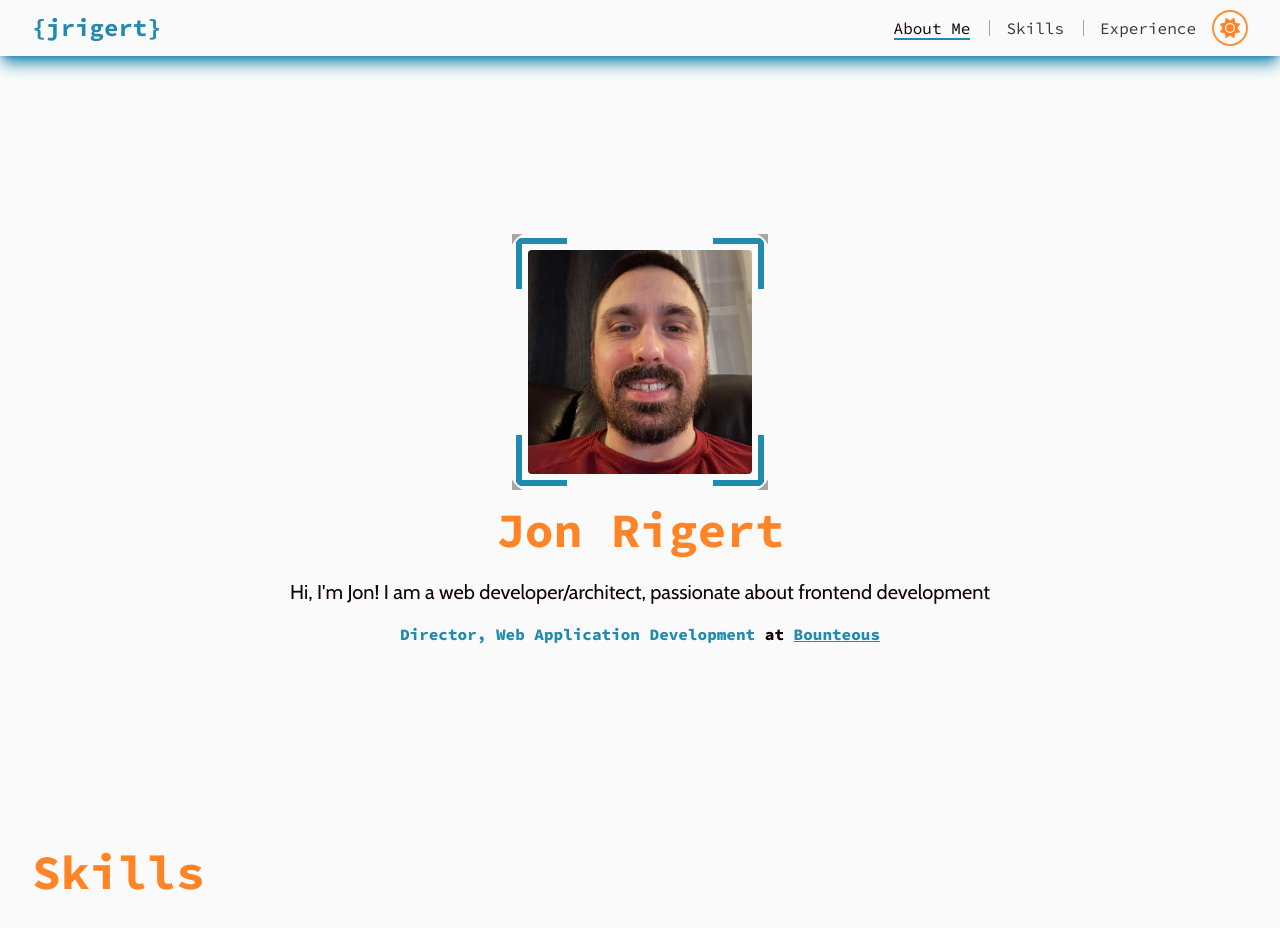
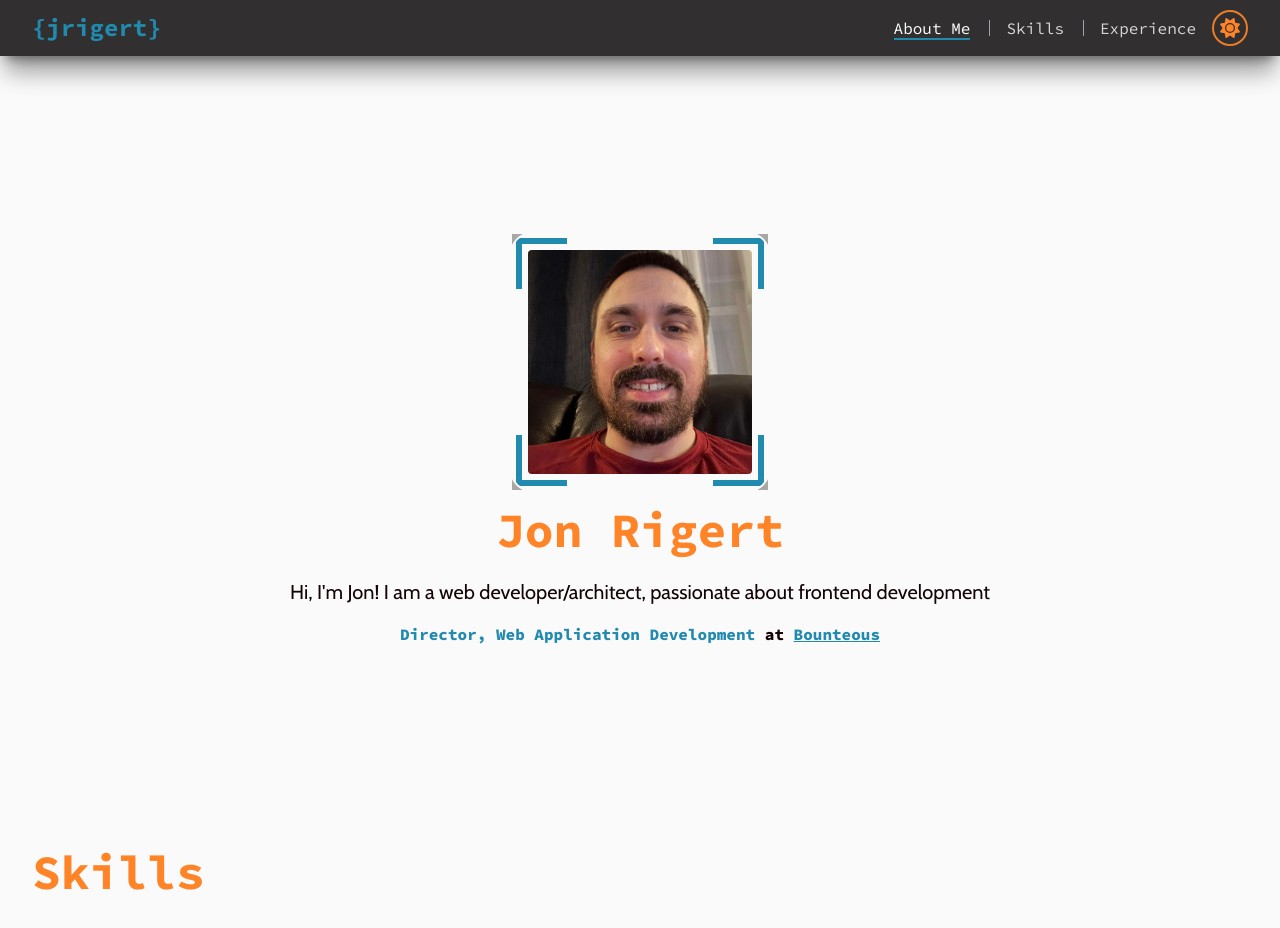
Before and after one commit to jrigert/portfolio, a Next.js app: page / in a window 1280 px wide. Shown: the top 928 px of the page. Built offline with nearby package versions, Linux system fonts and the light colour scheme.

Commit message:
- dark mode + tailwind proper integration - cleanup/fixes

```diff
--- a/src/components/Providers.tsx
+++ b/src/components/Providers.tsx
@@ -5,5 +5,5 @@ import { FunctionComponent, PropsWithChildren } from 'react';
 
 export const Providers: FunctionComponent<PropsWithChildren> = (props) => {
   const { children } = props;
-  return <ThemeProvider>{children}</ThemeProvider>;
+  return <ThemeProvider attribute="class">{children}</ThemeProvider>;
 };
--- a/src/components/core/Heading.tsx
+++ b/src/components/core/Heading.tsx
@@ -53,7 +53,7 @@ export const Heading: FunctionComponent<PropsWithChildren<HeadingProps>> = (
     className,
     tag: tagProp,
     tagStyle: tagStyleProp,
-    ...headingPrpos
+    ...headingProps
   } = props;
   const tag = sanitizeHeadingLevel(tagProp);
   const tagStyle = sanitizeHeadingLevel(tagStyleProp, tagProp);
@@ -65,7 +65,7 @@ export const Heading: FunctionComponent<PropsWithChildren<HeadingProps>> = (
 
   return React.createElement(
     tag,
-    { className: combinedClassNames, ...headingPrpos },
+    { className: combinedClassNames, ...headingProps },
     children,
   );
 };
--- a/src/components/navigation/Header.tsx
+++ b/src/components/navigation/Header.tsx
@@ -7,7 +7,7 @@ import type { FunctionComponent } from 'react';
 export const Header: FunctionComponent = () => {
   return (
     <>
-      <header className="fixed left-0 top-0 z-10 w-full bg-background shadow-lg shadow-primary">
+      <header className="bg-gray dark:shadow-primary/20 fixed left-0 top-0 z-10 w-full text-white shadow-xl shadow-black/40">
         <Container className={`flex h-14 items-center justify-between`}>
           <Link
             href="#about"
--- a/src/pages/home/About.tsx
+++ b/src/pages/home/About.tsx
@@ -10,8 +10,8 @@ import type { FunctionComponent } from 'react';
 export const HomeAbout: FunctionComponent = () => {
   const animate = useAnimate();
   const animationClass = animate
-    ? 'transition opacity-100 duration-500 ease-in'
-    : 'transition opacity-50';
+    ? 'transition-opacity opacity-100 duration-500 ease-in'
+    : 'transition-opacity opacity-50';
 
   return (
     <HomeSection
--- a/src/styles/globals.css
+++ b/src/styles/globals.css
@@ -25,7 +25,7 @@
     --loud-foreground: var(--white);
   }
 
-  [data-theme='dark'] {
+  html.dark {
     --background: var(--black);
     --foreground: var(--white);
   }
--- a/tailwind.config.js
+++ b/tailwind.config.js
@@ -1,5 +1,6 @@
 /** @type {import('tailwindcss').Config} */
 module.exports = {
+  darkMode: 'class',
   content: ['./src/**/*.{js,ts,jsx,tsx,mdx}'],
   theme: {
     container: {
```
